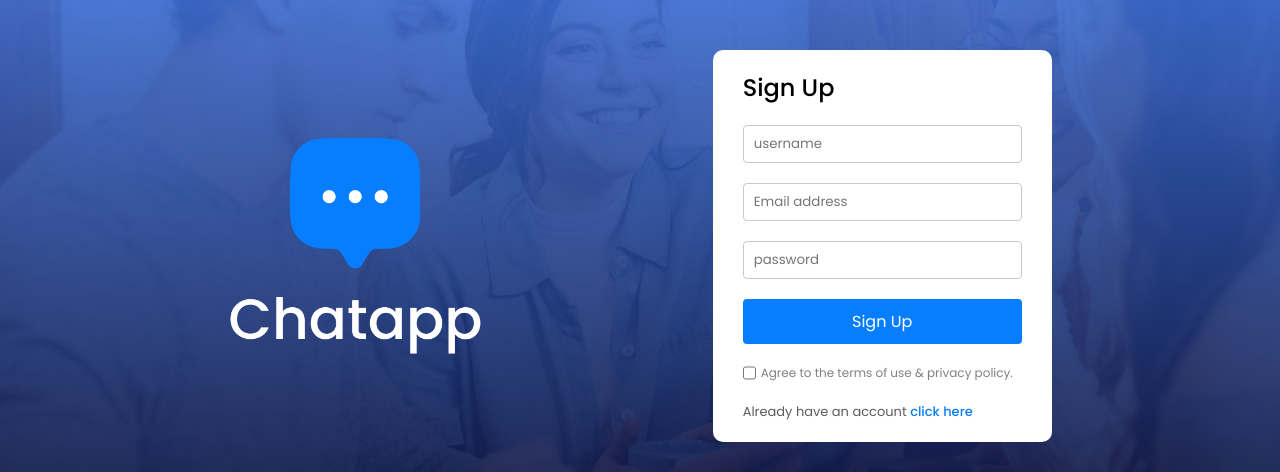
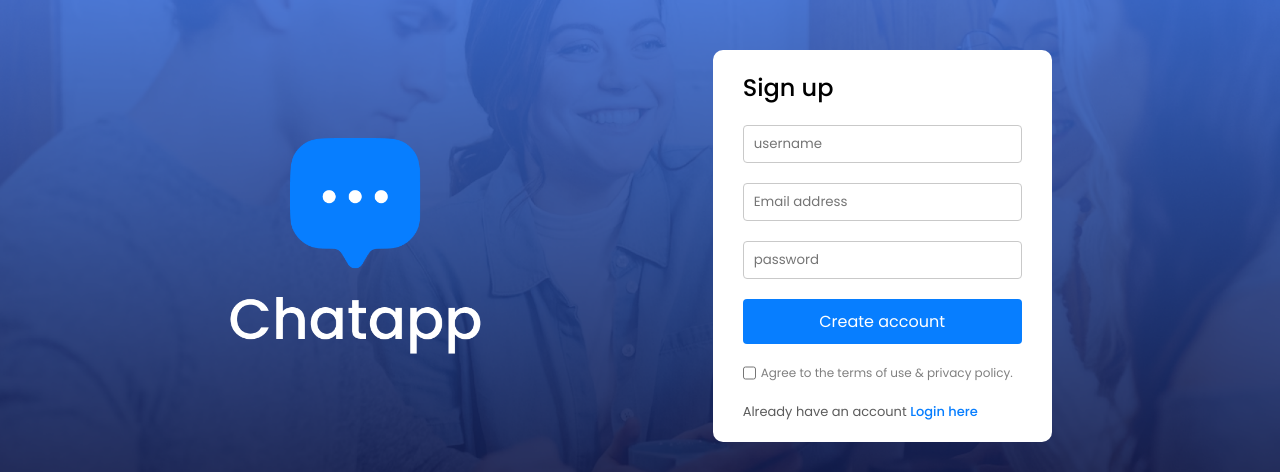
Before and after one commit to Estifanos58/chat_app_frontend, a React (Vite) app: page / in a window 1280 px wide. Shown: the part 154-626 px from the top of the page. Built offline with nearby package versions, Linux system fonts and the light colour scheme.

Commit message:
login finnished

```diff
--- a/src/pages/Login/Login.jsx
+++ b/src/pages/Login/Login.jsx
@@ -1,23 +1,33 @@
 import './Login.css'
 import '../../assets/assets'
 import assets from '../../assets/assets'
+import { useState } from 'react'
 
 function Login() {
+
+    const [currState, setCurrState] = useState("Sign up")
+
   return (
     <div className='login'>
         <img src={assets.logo_big} alt="" className='logo' />
         <form className="login-form">
-            <h2>Sign Up</h2>
-            <input type="text" placeholder='username' className="form-input" required />
+            <h2>{currState}</h2>
+            {currState === 'Sign up' && <input type="text" placeholder='username' className="form-input" required />}
             <input type="email" placeholder='Email address' className="form-input" required />
             <input type="password" placeholder='password' className="form-input"required />
-            <button type='submit'>Sign Up</button>
+            <button type='submit'>{currState === "Sign up" ? "Create account" : "Login now"}</button>
             <div className="login-term">
                 <input type="checkbox" />
                 <p>Agree to the terms of use & privacy policy.</p>
             </div>
             <div className="login-format">
-                <p className="login-toggle">Already have an account <span>click here</span></p>
+                {
+                    currState === "Login"
+                    ? <p className="login-toggle">Create an account <span onClick={()=> setCurrState("Sign up")}>click here</span></p>
+                    : <p className="login-toggle">Already have an account <span onClick={()=> setCurrState("Login")}>Login here</span></p>
+                }
+
+
             </div>
         </form>
     </div>
```
